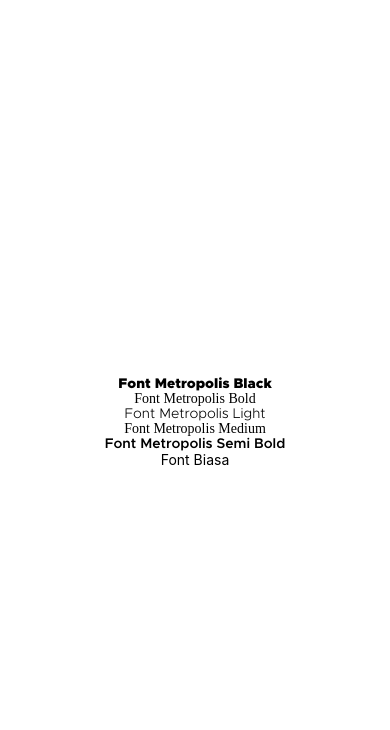
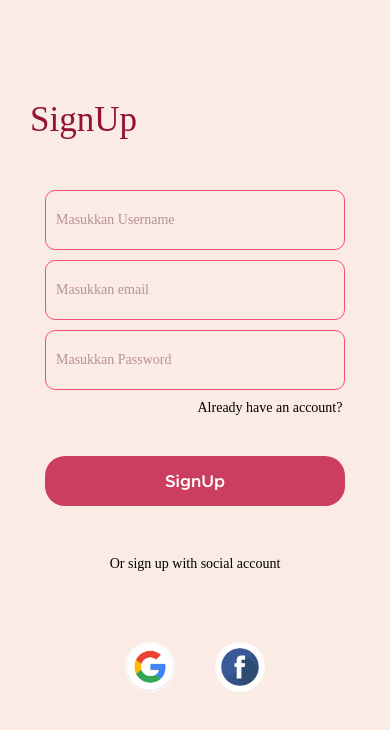
Before and after one commit to arikalkhairat/Arikal-Khairat_105841108421, a React Native app: screen / in a window 390 px wide. Shown: the top 730 px of the page. Built offline with nearby package versions, Linux system fonts and the light colour scheme; a web font is replaced by a local one.

Commit message:
Tugas Font

```diff
--- a/App.js
+++ b/App.js
@@ -1,5 +1,8 @@
 import { useFonts } from 'expo-font';
 import { Text, View } from 'react-native';
+import Login from './Login';
+import SignUp from './signUp';
+import ForgotPass from './ForgotPass';
 
 
 export default function App() {
@@ -16,13 +19,17 @@ export default function App() {
   }
 
   return (
-    <View style={{ flex: 1, justifyContent: "center", alignItems: "center" }}>
-      <Text style= {{ fontFamily: 'MetroBlack'}}>Font Metropolis Black</Text>
+    <View style={{ flex: 1 }}>
+      {/* <Login /> */}
+      <SignUp />
+      {/* <ForgotPass /> */}
+
+      {/* <Text style= {{ fontFamily: 'MetroBlack'}}>Font Metropolis Black</Text>
       <Text style= {{ fontFamily: 'MetroBold'}}>Font Metropolis Bold</Text>
       <Text style= {{ fontFamily: 'MetroLight'}}>Font Metropolis Light</Text>
       <Text style= {{ fontFamily: 'MetroMedium'}}>Font Metropolis Medium</Text>
-      <Text style= {{ fontFamily: 'MetroSemiBold'}}>Font Metropolis Semi Bold</Text>
-      <Text>Font Biasa</Text>
+      <Text style= {{ fontFamily: 'MetroSemiBold'}}>Font Metropolis Semi Bold</Text> */}
+      {/* <Text>Font Biasa</Text> */}
     </View>
   );
 }
--- a/ForgotPass.js
+++ b/ForgotPass.js
@@ -19,10 +19,11 @@ const Forgot = () => {
       <Text style={{
       fontSize: 35,
       color: 'black',
-      fontWeight: 'bold'
+      fontFamily: 'MetroBold'
+      // fontWeight: 'bold'
 
     }}>
-      {Forgot}
+      Forgot Password
     </Text>
     </View>
     <View style={{ alignItems:'center', justifyContent:'center'}}>
--- a/Login.js
+++ b/Login.js
@@ -14,26 +14,30 @@ const Login = () => {
       alignItems: 'flex-start',
       marginTop: 100,
       marginLeft: 30,
-      marginBottom:50
+      marginBottom:50,
+
     }}>
       <Text style={{
       fontSize: 35,
       color: '#951332',
-      fontWeight: 'bold'
+      // fontWeight: 'bold',
+      fontFamily: 'MetroBold'
 
     }}>
       Login
     </Text>
     </View>
-    <View style={{ alignItems:'center', justifyContent:'center'}}>
+    <View style={{ alignItems:'center', justifyContent:'center' }}>
 
      <TextInputCustom name="email" color="#B7919A" label="Nama"/>
      <TextInputCustom name="Password" color="#B7919A" label="Nama" />
      <View style={{marginLeft:150}}>
      <CustomText text="Forgot your password?" />
      </View>
+     <View style={{ marginBottom: 80 }}>
      <ButtonCustom color="#CC3E5F" text="Login"/>
-     <CustomText text="Or Login with social account" style={{ marginBottom:50}} />
+     </View>
+     <CustomText text="Or Login with social account" />
 
      <View style={{
       flexDirection:'row',
--- a/component/Text.js
+++ b/component/Text.js
@@ -12,7 +12,8 @@ const CustomText =({ text, color, fontSize }) =>{
     }}>
       <Text style={{
       color: color,
-      fontSize: fontSize
+      fontSize: fontSize,
+      fontFamily: 'MetroMedium'
 
     }}>
       {text}
--- a/component/TextInput.js
+++ b/component/TextInput.js
@@ -28,6 +28,7 @@ const TextInputCustom = ({ name, color, label }) => {
         color: color,
         justifyContent: 'center',
         alignItems: 'center',
+        fontFamily: 'MetroMedium'
       }}
       />
       // </View>
--- a/component/button/button.js
+++ b/component/button/button.js
@@ -9,14 +9,15 @@ import React from 'react'
           alignItems: 'center',
           borderRadius: 20,
           marginTop:20,
-          marginBottom:100
+          marginBottom:50,
           // marginLeft: 10
       }}>
         <Text style={{
           fontSize: 17,
           color: 'white',
-          fontWeight: 'bold',
-          textAlign: 'center'
+          // fontWeight: 'bold',
+          textAlign: 'center',
+          fontFamily: 'MetroSemiBold'
 
         }}>{text}
         </Text>
--- a/signUp.js
+++ b/signUp.js
@@ -19,7 +19,8 @@ const SignUp = () => {
       <Text style={{
       fontSize: 35,
       color: '#951332',
-      fontWeight: 'bold'
+      fontFamily: 'MetroBold'
+      // fontWeight: 'bold'
 
     }}>
       SignUp
@@ -34,7 +35,7 @@ const SignUp = () => {
      <CustomText text="Already have an account?" />
      </View>
      <ButtonCustom color="#CC3E5F" text="SignUp"/>
-     <CustomText text="Or sign up with social account" style={{ marginBottom:50}} />
+     <CustomText text="Or sign up with social account" style={{ marginBottom:30}} />
 
      <View style={{
       flexDirection:'row'}}>
```
